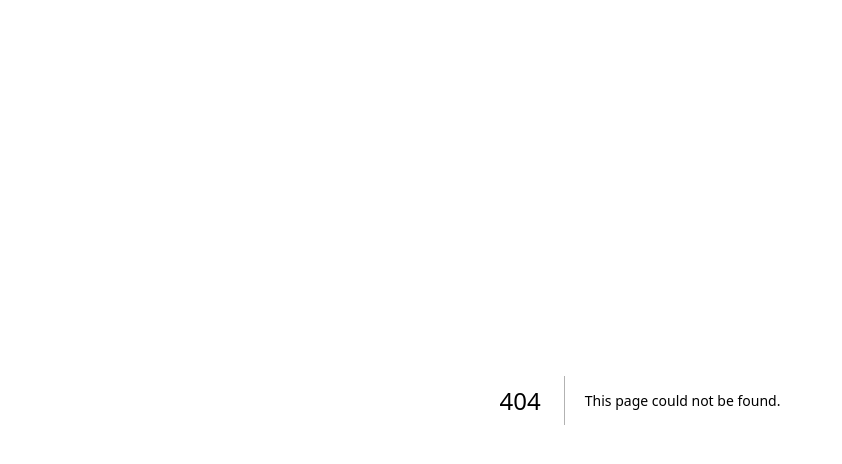
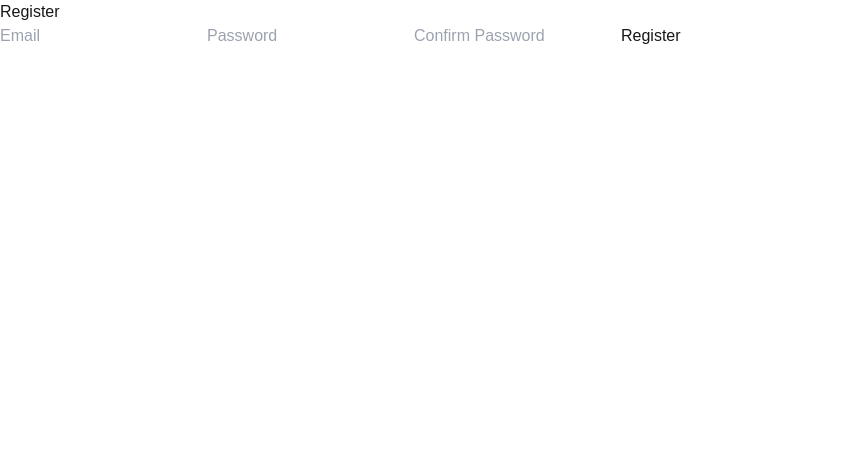
Before and after one commit to harshchandwani/password-manager-frontend, a Next.js app: page /register in a window 1280 px wide. Before the commit this address had no page. Shown: the top 464 px of the page, without its empty margins (0-842 px from the left). Built offline with nearby package versions, Linux system fonts and the light colour scheme.

Commit message:
Registeration for New User

```diff
--- /dev/null
+++ b/src/app/api/register/route.ts
@@ -0,0 +1,18 @@
+import { NextResponse } from 'next/server';
+
+export async function POST(req: Request) {
+    const { email, password } = await req.json();
+
+    // Send data to the backend for user registration (use your backend API URL)
+    const response = await fetch(`${process.env.NEXT_PUBLIC_BACKEND_URL}/api/users/register`, {
+        method: 'POST',
+        headers: { 'Content-Type': 'application/json' },
+        body: JSON.stringify({ email, password }),
+    });
+
+    if (!response.ok) {
+        return NextResponse.json({ error: 'Registration failed' }, { status: 400 });
+    }
+
+    return NextResponse.json({ success: true }, { status: 201 });
+}
--- /dev/null
+++ b/src/app/register/page.tsx
@@ -0,0 +1,69 @@
+"use client";
+import { useState } from "react";
+import { json } from "stream/consumers";
+
+const RegisterPage = () => {
+  const [email, setEmail] = useState("");
+  const [password, setPassword] = useState("");
+  const [confirmPassword, setConfirmPassword] = useState("");
+  const [error, setError] = useState("");
+  const handleSubmit = async (e: React.FormEvent) => {
+    e.preventDefault();
+    if (password !== confirmPassword) {
+      setError("Passwords do not match!");
+      return;
+    }
+    try {
+      const response = await fetch(
+        `${process.env.NEXT_PUBLIC_BACKEND_URL}/api/users/register`,
+        {
+          method: "POST",
+          headers: { "Content-Type": "application/json" },
+          body: JSON.stringify({ email, password }),
+        }
+      );
+      if (response.ok) {
+        // Handle success (e.g., redirect to login)
+        setError("Registerion Successfully");
+      } else {
+        // Handle error
+        setError("Registration failed!");
+      }
+    } catch (error) {
+      setError("Something went wrong");
+    }
+  };
+
+  return (
+    <div>
+      <h1>Register</h1>
+      {error && <p>{error}</p>}
+      <form onSubmit={handleSubmit}>
+        <input
+          type="email"
+          placeholder="Email"
+          value={email}
+          onChange={e => setEmail(e.target.value)}
+          required
+        />
+        <input
+          type="password"
+          placeholder="Password"
+          value={password}
+          onChange={e => setPassword(e.target.value)}
+          required
+        />
+        <input
+          type="password"
+          placeholder="Confirm Password"
+          value={confirmPassword}
+          onChange={e => setConfirmPassword(e.target.value)}
+          required
+        />
+        <button type="submit">Register</button>
+      </form>
+    </div>
+  );
+};
+
+export default RegisterPage;
```
Also changed, not shown: 1 other file (tests, documents, lock files or other folders).
